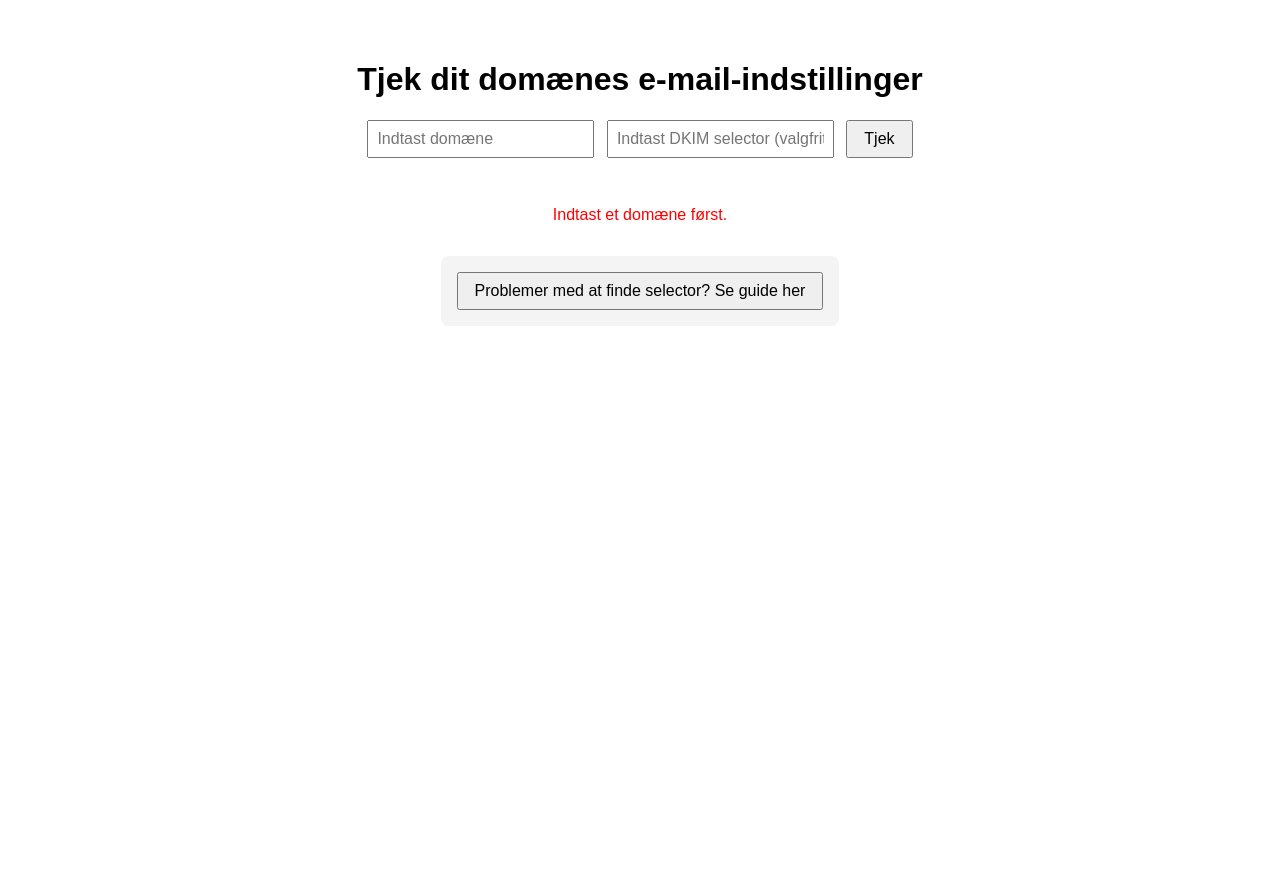
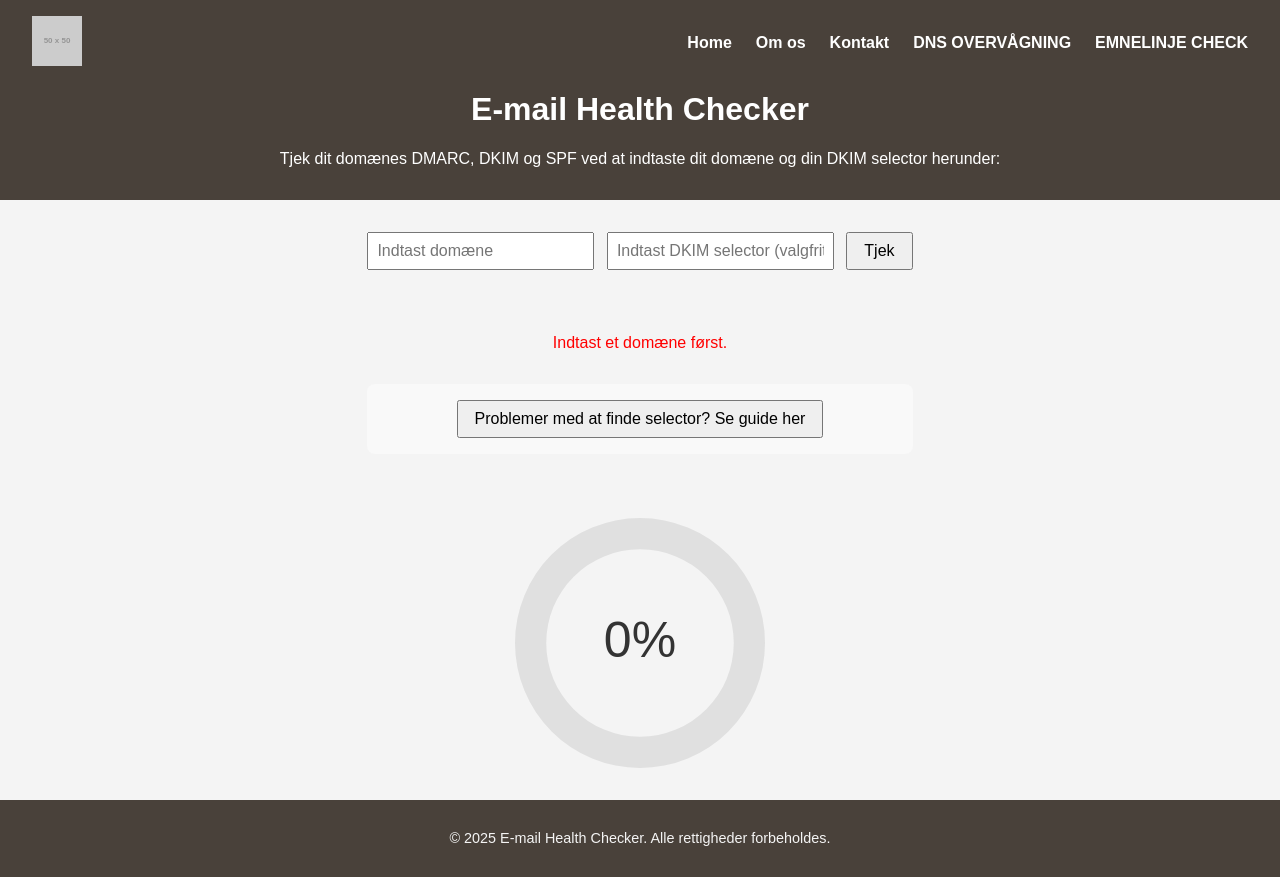
Before and after one commit to MikkelHarleyIbsen/email-health-checker, a website: page public/index.html in a window 1280 px wide. Both pictures are taken after a click on the button "Tjek". Before the commit the page ends 800 px from the top, so only its background shows below. Drawn offline with nearby package versions, Linux system fonts and the light colour scheme; placeholder pictures from the web are drawn by us.

Commit message:
Ændring i design, og tilføjelse af DNS overvågning og Emnelinjechecker

```diff
--- a/public/index.html
+++ b/public/index.html
@@ -2,20 +2,118 @@
 <html lang="da">
 <head>
   <meta charset="UTF-8">
-  <title>E-mail Health Checker</title>
+  <title>Astro</title>
   <script src="https://cdn.jsdelivr.net/npm/chart.js"></script>
   <style>
     body {
       font-family: Arial, sans-serif;
-      padding: 2rem;
+      padding: 0;
+      margin: 0;
       display: flex;
       flex-direction: column;
+      min-height: 100vh;
+      background-color: #f4f4f4;
+      justify-content: center;
       align-items: center;
+    }
+    header {
+      background-color: #49413a;
+      color: white;
+      width: 100%;
+      padding: 1rem 0;
+      text-align: center;
+
+   .header-content {
+  display: flex;
+  justify-content: space-between;
+  align-items: center;
+  padding: 0 2rem;
+  flex-wrap: wrap;
+}
+
+.logo img {
+  height: 50px;
+}
+
+.menu {
+  display: flex;
+  gap: 1.5rem;
+}
+
+.menu a {
+  color: white;
+  text-decoration: none;
+  font-weight: bold;
+}
+
+.menu a:hover {
+  text-decoration: underline;
+}
+
+.burger {
+  display: none;
+  font-size: 1.8rem;
+  cursor: pointer;
+  color: white;
+}
+
+@media (max-width: 768px) {
+  .menu {
+    display: none;
+    flex-direction: column;
+    width: 100%;
+    background-color: #49413a;
+    padding: 1rem;
+  }
+
+  .menu.show {
+    display: flex;
+  }
+
+  .burger {
+    display: block;
+  }
+
+  .header-content {
+    flex-direction: row;
+  }
+}
+
+.header-text {
+  text-align: center;
+  margin-top: 1rem;
+  padding: 0 1rem;
+}
+
+
+    }
+    footer {
+      background-color: #49413a;
+      padding: 1rem 0;
+      text-align: center;
+      font-size: 0.9rem;
+      color: #f4f4f4;
+      width: 100%;
+      margin-top: auto;
+    }
+    .container {
+      display: flex;
+      justify-content: center;
+      align-items: center;
+      flex-direction: column;
+      padding: 2rem;
+      flex-grow: 1;
+      text-align: center;
+    }
+    .left-column {
+      flex: 1;
+      margin-bottom: 2rem;
     }
     input {
       padding: 0.5rem;
       font-size: 1rem;
       margin-right: 0.5rem;
+      margin-bottom: 1rem;
     }
     button {
       padding: 0.5rem 1rem;
@@ -24,17 +122,21 @@
     }
     #results {
       margin-top: 2rem;
+      display: flex;
+      flex-direction: column;
+      align-items: center;
     }
-    ul {
-      list-style: none;
-      padding: 0;
+    .score-box {
+      text-align: center;
+      margin-top: 2rem;
     }
-    li {
-      margin-bottom: 0.5rem;
+    #scoreChart {
+      max-width: 250px;
+      max-height: 250px;
     }
     .guide-container {
       margin-top: 1rem;
-      background-color: #f4f4f4;
+      background-color: #f9f9f9;
       padding: 1rem;
       border-radius: 8px;
       max-width: 600px;
@@ -48,31 +150,41 @@
     .dropdown-content.open {
       display: block;
     }
-    .results-container {
-      display: flex;
-      justify-content: space-between;
-      align-items: flex-start;
-      gap: 3rem;
-      margin-top: 2rem;
-    }
-    #scoreChart {
-      max-width: 250px;
-      max-height: 250px;
-    }
-    .score-box {
-      text-align: center;
-    }
   </style>
 </head>
 <body>
-  <h1>Tjek dit domænes e-mail-indstillinger</h1>
-  <div>
+  <header>
+    <div class="header-content">
+      <div class="logo">
+        <img src="https://via.placeholder.com/50" alt="Logo">
+      </div>
+      <nav class="menu" id="navMenu">
+        <a href="#">Home</a>
+        <a href="#">Om os</a>
+        <a href="#">Kontakt</a>
+        <a href="index.html">DNS OVERVÅGNING</a>
+        <a href="subject-tester.html">EMNELINJE CHECK</a>
+      </nav>
+      <div class="burger" onclick="toggleMenu()">
+        ☰
+      </div>
+    </div>
+    <div class="header-text">
+      <h1>E-mail Health Checker</h1>
+      <p>Tjek dit domænes DMARC, DKIM og SPF ved at indtaste dit domæne og din DKIM selector herunder:</p>
+    </div>
+  </header>
+
+
+
+  <div class="container">
+    <!-- Venstre kolonne (Funktion og guide) -->
+    <div class="left-column">
       <input type="text" id="domainInput" placeholder="Indtast domæne">
       <input type="text" id="selectorInput" placeholder="Indtast DKIM selector (valgfrit)">
       <button onclick="checkDomain()">Tjek</button>
-  </div>
 
-  <div id="results" class="results-container"></div>
+      <div id="results"></div>
 
       <div class="guide-container">
         <button onclick="toggleDropdown()">Problemer med at finde selector? Se guide her</button>
@@ -85,9 +197,30 @@
           <p>Selectoren er det, der står før <code>._domainkey</code> i DNS-opsætningen. Brug denne værdi som selector i inputfeltet.</p>
         </div>
       </div>
+    </div>
+
+    <!-- Højre kolonne (Cirkeldiagram) -->
+    <div class="score-box">
+      <canvas id="scoreChart"></canvas>
+    </div>
+  </div>
+
+  <footer>
+    <p>&copy; 2025 E-mail Health Checker. Alle rettigheder forbeholdes.</p>
+  </footer>
+
+  <script>
+    function toggleMenu() {
+      const menu = document.getElementById('navMenu');
+      menu.classList.toggle('show');
+    }
+  </script>
 
   <script>
     let chart;
+
+    // Initialiserer cirkeldiagrammet med 0% hvis der ikke er input
+    drawChart(0);
 
     async function checkDomain() {
       const domain = document.getElementById('domainInput').value.trim();
@@ -96,6 +229,7 @@
 
       if (!domain) {
         resultsDiv.innerHTML = "<p style='color:red;'>Indtast et domæne først.</p>";
+        drawChart(0);  // Hvis der ikke er input, vis 0% diagram
         return;
       }
 
@@ -107,6 +241,7 @@
 
         if (data.error) {
           resultsDiv.innerHTML = `<p style='color:red;'>Fejl: ${data.error}</p>`;
+          drawChart(0);  // Hvis der opstår en fejl, vis 0% diagram
           return;
         }
 
@@ -123,15 +258,13 @@
             <p><strong>Samlet vurdering:</strong> ${score}%</p>
             <p>${scoreMessage(score)}</p>
           </div>
-          <div class="score-box">
-            <canvas id="scoreChart"></canvas>
-          </div>
         `;
 
         drawChart(score);
       } catch (err) {
         console.error(err);
         resultsDiv.innerHTML = `<p style='color:red;'>Noget gik galt under tjekket.</p>`;
+        drawChart(0);  // Hvis der opstår en fejl, vis 0% diagram
       }
     }
 
@@ -161,14 +294,23 @@
       dropdownContent.classList.toggle("open");
     }
 
+    // Funktionen til at tegne cirkeldiagrammet
     function drawChart(score) {
   const ctx = document.getElementById('scoreChart').getContext('2d');
 
   if (chart) chart.destroy();
 
-      let color = '#4CAF50';
-      if (score < 80) color = '#FFA726';
-      if (score < 50) color = '#EF5350';
+  // Vælg farve baseret på score
+// Vælg farve baseret på score
+let color;
+if (score < 50) {
+  color = '#EF5350'; // Rød
+} else if (score < 80) {
+  color = '#FFA726'; // Gul
+} else {
+  color = '#4CAF50'; // Grøn
+}
+
 
   const centerText = {
     id: 'centerText',
@@ -191,7 +333,7 @@
     data: {
       datasets: [{
         data: [score, 100 - score],
-            backgroundColor: [color, '#e0e0e0'],
+        backgroundColor: [color, '#e0e0e0'], // Lys grå som baggrund
         borderWidth: 0
       }]
     },
@@ -206,6 +348,7 @@
     plugins: [centerText]
   });
 }
+
   </script>
 </body>
 </html>
```
Also changed, not shown: public/subject-tester.html (added, +143 -0 lines), public/logo.png (added). Lines whose indentation alone changed are shown as unchanged.
